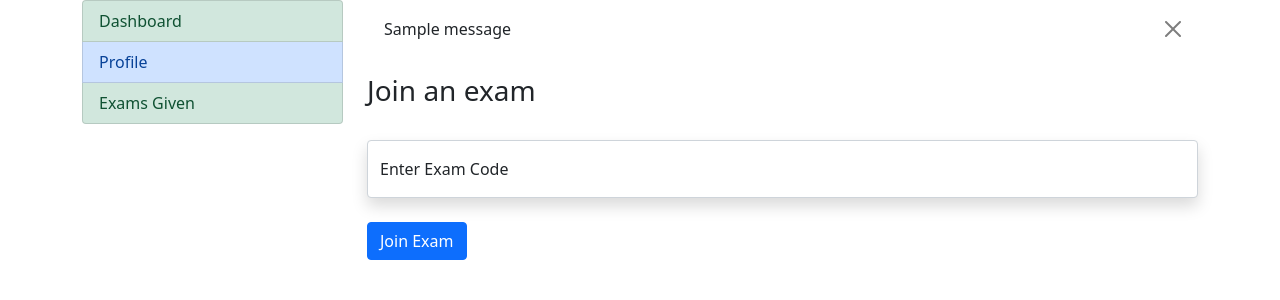
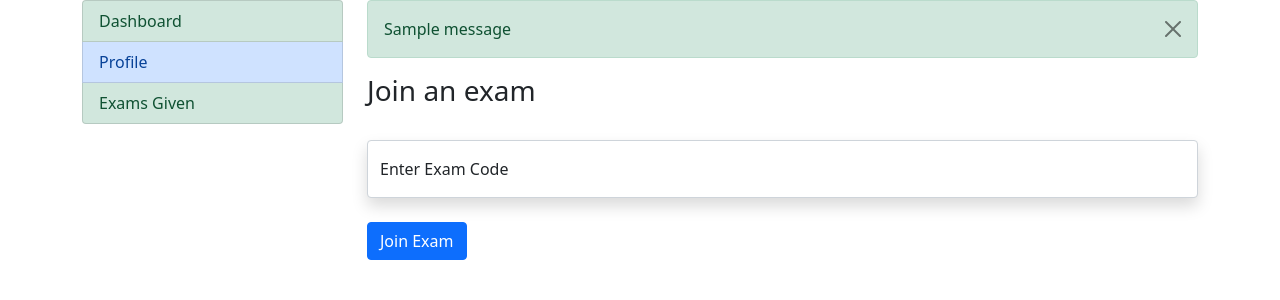
Before and after one commit to VKrishna2090/KNSS-Aptitude, a Flask app: page /join_exam in a window 1280 px wide. Shown: the part 78-378 px from the top of the page. Run offline with Flask 2, Linux system fonts and the light colour scheme; tables that the repository leaves empty hold one stand-in row (values such as "Sample post"); one stand-in notice (Sample message) is shown; some libraries are stand-ins or nearby versions.

Commit message:
color change alert

```diff
--- a/templates/staff/staff_layout.html
+++ b/templates/staff/staff_layout.html
@@ -14,7 +14,7 @@
         <div class="col-md-9" id="staff-content">
             {% with messages = get_flashed_messages(with_categories=true) %}
             {% if messages %}
-                <div class="alert alert-{{category}} alert-dismissible fade show" role="alert">
+                <div class="alert alert-{{category}} alert-success alert-dismissible fade show" role="alert">
                     {% for category, message in messages %}
                         {{ message }}
                     {% endfor %}
@@ -27,5 +27,4 @@
         </div>
     </div>
 </div>
-
 {% endblock %}
--- a/templates/student/student_layout.html
+++ b/templates/student/student_layout.html
@@ -13,7 +13,7 @@
         <div class="col-md-9">
             {% with messages = get_flashed_messages(with_categories=true) %}
             {% if messages %}
-                <div class="alert alert-{{category}} alert-dismissible fade show" role="alert">
+                <div class="alert alert-{{category}} alert-success alert-dismissible fade show" role="alert">
                     {% for category, message in messages %}
                     {{ message }}
                     {% endfor %}
```
